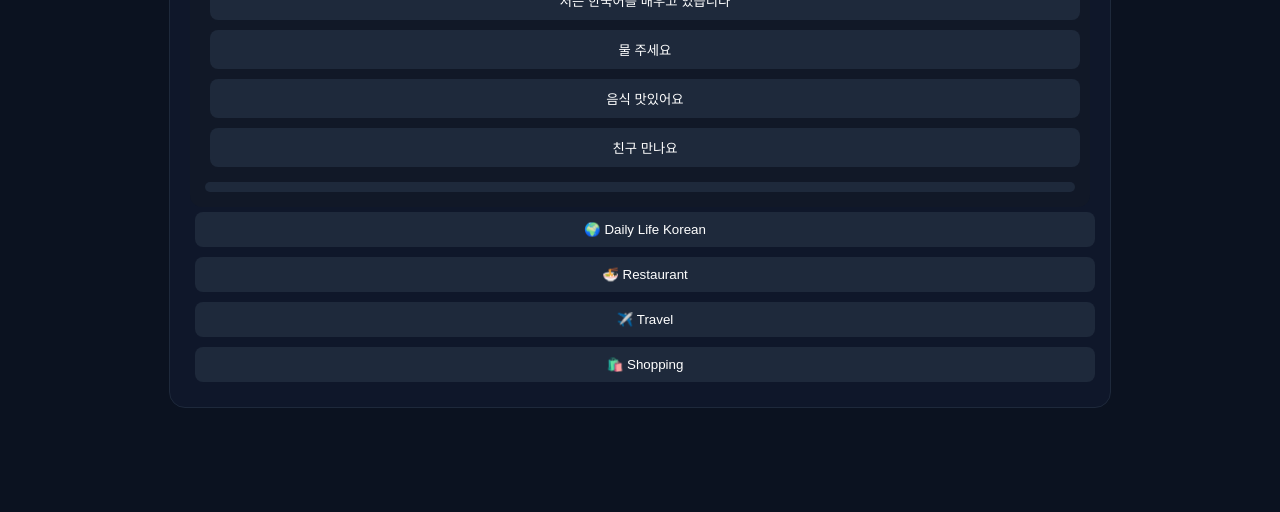
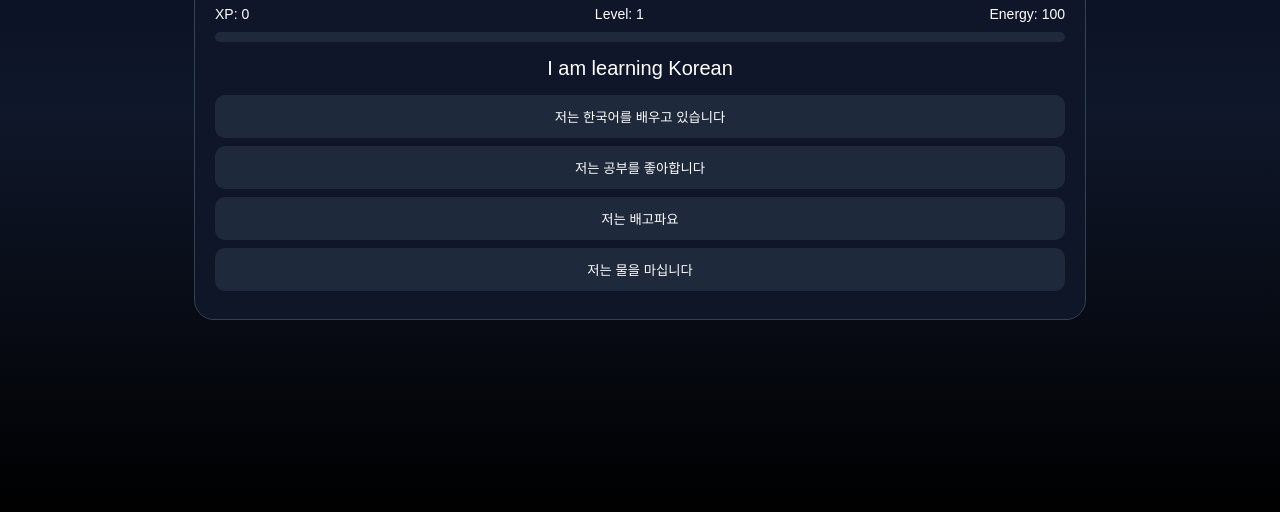
Before and after one commit to riyaladhar07-eng/seoulquest-ai, a plain HTML site: page index.html in a window 1280 px wide. Shown: the part 288-800 px from the top of the page. Drawn offline with Linux system fonts and the light colour scheme.

Commit message:
Refactor HTML and CSS for improved layout and styling

```diff
--- a/index.html
+++ b/index.html
@@ -3,13 +3,13 @@
 <head>
 <meta charset="UTF-8">
 <meta name="viewport" content="width=device-width, initial-scale=1.0">
-<title>SeoulQuest AI - Real Korean Learning</title>
+<title>SeoulQuest AI</title>
 
 <style>
 body{
 margin:0;
-font-family:Arial;
-background:#0b1220;
+font-family:Arial,sans-serif;
+background:linear-gradient(to bottom,#020617,#0f172a,#000);
 color:white;
 display:flex;
 justify-content:center;
@@ -17,16 +17,17 @@ align-items:center;
 height:100vh;
 }
 
-.app{
-width:90%;
-max-width:900px;
-background:#0f172a;
+.game{
+width:92%;
+max-width:850px;
+background:rgba(15,23,42,0.95);
 padding:20px;
-border-radius:16px;
-border:1px solid #1e293b;
+border-radius:20px;
+text-align:center;
+border:1px solid #334155;
 }
 
-h1{color:#38bdf8;text-align:center}
+h1{color:#38bdf8;}
 
 .top{
 display:flex;
@@ -35,226 +36,214 @@ font-size:14px;
 margin-bottom:10px;
 }
 
-.card{
-background:#111827;
-padding:15px;
-border-radius:12px;
-margin-top:10px;
+.bar{
+width:100%;
+height:10px;
+background:#1e293b;
+border-radius:10px;
+overflow:hidden;
+margin-bottom:10px;
 }
 
-button{
-padding:10px;
-margin:5px;
+.fill{
+height:100%;
+background:linear-gradient(90deg,#38bdf8,#0ea5e9);
+width:0%;
+transition:0.3s;
+}
+
+.q{
+font-size:20px;
+margin:15px 0;
+}
+
+.btn{
+display:block;
 width:100%;
+padding:12px;
+margin:8px 0;
 border:none;
-border-radius:8px;
+border-radius:10px;
 background:#1e293b;
 color:white;
 cursor:pointer;
 }
 
-button:hover{background:#2563eb}
-
-.progress{
-height:10px;
-background:#1e293b;
-border-radius:10px;
-overflow:hidden;
-margin-top:10px;
-}
-
-.fill{
-height:100%;
-width:0%;
-background:#38bdf8;
-}
+.btn:hover{background:#2563eb;}
 </style>
 </head>
 
 <body>
 
-<div class="app">
+<div class="game">
 
-<h1>🇰🇷 SeoulQuest AI (Real Korean Learning Engine)</h1>
+<h1>🎮 SeoulQuest AI</h1>
 
 <div class="top">
 <div>XP: <span id="xp">0</span></div>
 <div>Level: <span id="level">1</span></div>
-<div>Correct: <span id="correct">0</span></div>
+<div>Energy: <span id="energy">100</span></div>
 </div>
 
-<div class="card">
-<div id="question">Select a mode</div>
+<div class="bar">
+<div class="fill" id="bar"></div>
+</div>
+
+<div class="q" id="question"></div>
 <div id="options"></div>
 <div id="result"></div>
-
-<div class="progress"><div class="fill" id="bar"></div></div>
-</div>
-
-<button onclick="setMode('daily')">🌍 Daily Life Korean</button>
-<button onclick="setMode('restaurant')">🍜 Restaurant</button>
-<button onclick="setMode('travel')">✈️ Travel</button>
-<button onclick="setMode('shopping')">🛍️ Shopping</button>
 
 </div>
 
 <script>
 
 let xp=0;
-let correct=0;
+let energy=100;
+let currentAnswer="";
 let mode="daily";
-let currentAnswer="";
 
-/* ================= REAL SENTENCE BANK (NO REPETITION) ================= */
-
+/* ================= FULL DATA ================= */
 const data = {
 
 daily:[
-{
-q:"How do you say: 'Nice to meet you, I am a student'?",
-a:"만나서 반갑습니다 저는 학생입니다",
-o:[
-"만나서 반갑습니다 저는 학생입니다",
-"저는 배고파요",
-"학교 갑니다",
-"책 읽어요"
-]
-},
-{
-q:"How do you say: 'I am learning Korean'?",
-a:"저는 한국어를 배우고 있습니다",
-o:[
-"저는 한국어를 배우고 있습니다",
-"물 주세요",
-"음식 맛있어요",
-"친구 만나요"
-]
-}
+["I am a student","저는 학생입니다"],
+["I am learning Korean","저는 한국어를 배우고 있습니다"],
+["I go to school","저는 학교에 갑니다"],
+["I live in India","저는 인도에 살고 있습니다"],
+["Today is good","오늘은 좋은 날입니다"],
+["I like studying","저는 공부를 좋아합니다"],
+["I am tired","저는 피곤합니다"],
+["I wake up early","저는 일찍 일어납니다"],
+["I drink water","저는 물을 마십니다"],
+["I am happy","저는 행복합니다"],
+["I am hungry","저는 배고파요"],
+["I go home","저는 집에 갑니다"],
+["I am busy","저는 바쁩니다"],
+["I am learning hard","저는 열심히 공부합니다"],
+["I like Korea","저는 한국을 좋아합니다"]
 ],
 
 restaurant:[
-{
-q:"You want to politely ask for food",
-a:"음식 좀 주세요",
-o:[
-"음식 좀 주세요",
-"학교 갑니다",
-"책 있어요",
-"나는 학생입니다"
-]
-},
-{
-q:"How do you say 'This is delicious'?",
-a:"이거 정말 맛있어요",
-o:[
-"이거 정말 맛있어요",
-"안녕하세요",
-"저는 친구입니다",
-"공부합니다"
-]
-}
+["I want food","음식 주세요"],
+["Menu please","메뉴 주세요"],
+["Water please","물 주세요"],
+["It is delicious","맛있어요"],
+["I am hungry","배고파요"],
+["I want rice","밥 주세요"],
+["No spicy food","매운 음식 안 돼요"],
+["I am full","배불러요"],
+["Check please","계산해 주세요"],
+["Too expensive","너무 비싸요"],
+["Coffee please","커피 주세요"],
+["I like Korean food","한국 음식 좋아요"],
+["I will order this","이것 주세요"],
+["I will come again","다시 올게요"],
+["Restaurant is good","식당 좋아요"]
 ],
 
 travel:[
-{
-q:"At airport: ask where gate is",
-a:"탑승구가 어디예요",
-o:[
-"탑승구가 어디예요",
-"책 읽어요",
-"음식 주세요",
-"친구 만나요"
-]
-},
-{
-q:"How do you say 'I want to go to Seoul'?",
-a:"서울에 가고 싶어요",
-o:[
-"서울에 가고 싶어요",
-"학교입니다",
-"물 주세요",
-"맛있어요"
-]
-}
+["Where is airport","공항 어디예요"],
+["I want Seoul","서울 가고 싶어요"],
+["Give directions","길 알려 주세요"],
+["I am lost","길을 잃었어요"],
+["Where is station","역 어디예요"],
+["I take bus","버스 탈게요"],
+["I need help","도와 주세요"],
+["I am tourist","관광객입니다"],
+["Where is hotel","호텔 어디예요"],
+["I want ticket","표 주세요"],
+["I arrived","도착했습니다"],
+["I travel Korea","한국 여행해요"],
+["It is far","멀어요"],
+["How much time","얼마 걸려요"],
+["Please wait","기다려 주세요"]
 ],
 
 shopping:[
-{
-q:"Ask price politely",
-a:"이거 얼마예요",
-o:[
-"이거 얼마예요",
-"저는 학생입니다",
-"친구 만나요",
-"학교 갑니다"
-]
-},
-{
-q:"Say 'I want to buy this'",
-a:"이거 사고 싶어요",
-o:[
-"이거 사고 싶어요",
-"물 주세요",
-"책 읽어요",
-"안녕하세요"
-]
-}
+["How much is this","이거 얼마예요"],
+["I want this","이거 주세요"],
+["Discount please","할인 있어요"],
+["It is expensive","비싸요"],
+["I will buy","살게요"],
+["I like this","좋아요"],
+["Size please","사이즈 있어요"],
+["Help me","도와 주세요"],
+["I want clothes","옷 사고 싶어요"],
+["Where is cashier","계산대 어디예요"],
+["I will take this","이것 가져갈게요"],
+["Bag please","가방 주세요"],
+["It is pretty","예뻐요"],
+["I will pay","지불할게요"],
+["Thank you","감사합니다"]
 ]
 
 };
 
-/* ================= MODE ================= */
+/* ================= GAME ================= */
 
 function setMode(m){
 mode=m;
 load();
 }
 
-/* ================= LOAD ================= */
+function gen(){
+let list=data[mode];
+let item=list[Math.floor(Math.random()*list.length)];
+
+let wrong=list
+.filter(x=>x[1]!==item[1])
+.sort(()=>Math.random()-0.5)
+.slice(0,3)
+.map(x=>x[1]);
+
+let options=[...wrong,item[1]].sort(()=>Math.random()-0.5);
+
+return {q:item[0],a:item[1],o:options};
+}
 
 function load(){
+let g=gen();
+currentAnswer=g.a;
 
-let item=data[mode][Math.floor(Math.random()*data[mode].length)];
-
-currentAnswer=item.a;
-
-document.getElementById("question").innerText=item.q;
+document.getElementById("question").innerText=g.q;
 
 let html="";
-item.o.forEach(op=>{
-html+=`<button onclick="check('${op}')">${op}</button>`;
+g.o.forEach(op=>{
+html+=`<button class="btn" onclick="check('${op}')">${op}</button>`;
 });
 
 document.getElementById("options").innerHTML=html;
 }
 
-/* ================= CHECK ================= */
-
 function check(ans){
 
 if(ans===currentAnswer){
 xp+=10;
-correct++;
 document.getElementById("result").innerText="✅ Correct +10 XP";
 }else{
-document.getElementById("result").innerText="❌ Try again";
+energy-=10;
+document.getElementById("result").innerText="❌ Wrong";
+}
+
+if(energy<=0){
+alert("Game Over Restarting");
+xp=0;
+energy=100;
 }
 
 update();
 load();
 }
 
-/* ================= UPDATE ================= */
-
 function update(){
-
 document.getElementById("xp").innerText=xp;
-document.getElementById("correct").innerText=correct;
+document.getElementById("energy").innerText=energy;
 document.getElementById("level").innerText=Math.floor(xp/50)+1;
 
 document.getElementById("bar").style.width=(xp%50)*2+"%";
 }
 
+/* START */
 load();
 update();
 
```
